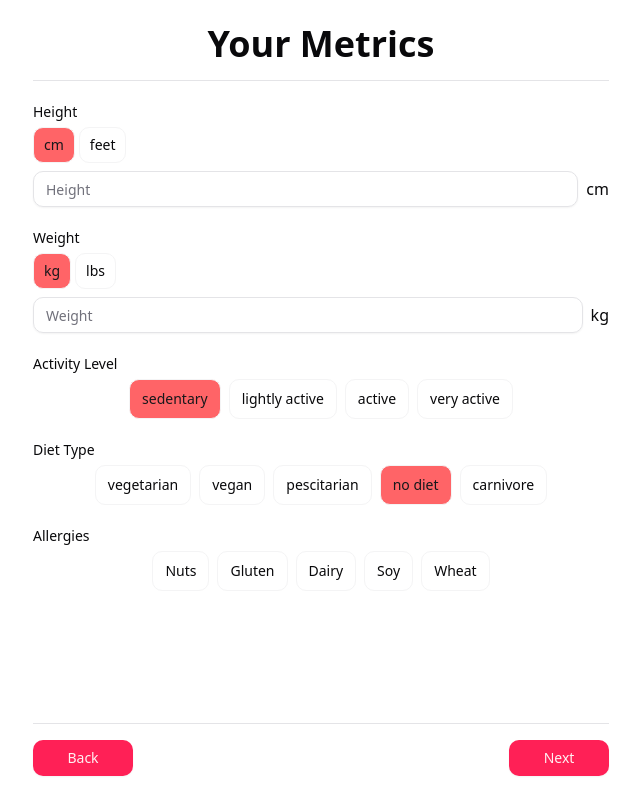
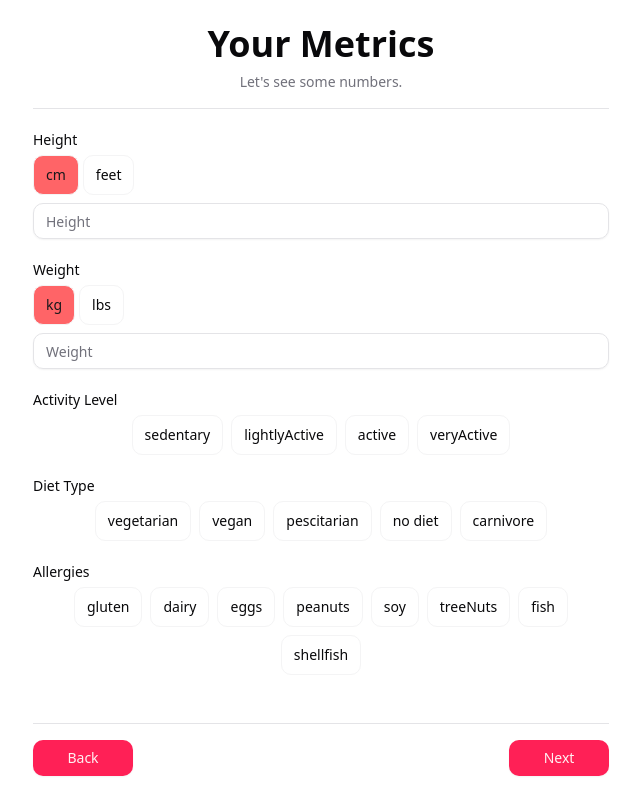
Before and after one commit to DanielCraciunGitHub/proteincount, a Next.js app: page / in a window 1280 px wide. Both pictures are taken after a click on the button "Next". Shown: the whole page, without its empty margins (319-959 px from the left). Built offline with nearby package versions, Linux system fonts and the light colour scheme.

Commit message:
fixed bugs

```diff
--- a/src/components/DynamicField.tsx
+++ b/src/components/DynamicField.tsx
@@ -44,7 +44,11 @@ export const DynamicField = ({
                     <Input
                       placeholder={fieldData.placeholder}
                       {...formField}
-                      value={String(formField.value)}
+                      value={
+                        formField.value === undefined
+                          ? ""
+                          : String(formField.value)
+                      }
                     />
                   );
                 case "number":
@@ -53,7 +57,11 @@ export const DynamicField = ({
                       type="number"
                       placeholder={fieldData.placeholder}
                       {...formField}
-                      value={String(formField.value)}
+                      value={
+                        formField.value === undefined
+                          ? ""
+                          : String(formField.value)
+                      }
                     />
                   );
                 case "textarea":
@@ -62,46 +70,63 @@ export const DynamicField = ({
                       <Textarea
                         placeholder={fieldData.placeholder}
                         {...formField}
-                        value={String(formField.value)}
+                        value={
+                          formField.value === undefined
+                            ? ""
+                            : String(formField.value)
+                        }
                       />
                       <div className="flex justify-end text-xs text-muted-foreground">
                         <span>
-                          {String(formField.value).length}/120 characters
+                          {
+                            (formField.value === undefined
+                              ? ""
+                              : String(formField.value)
+                            ).length
+                          }
+                          /120 characters
                         </span>
                       </div>
                     </div>
                   );
                 case "heightInput":
+                  const heightUnit = form.watch("height.unit");
+                  const heightFeet = form.watch("height.feet");
+                  const heightInches = form.watch("height.inches");
+                  const heightCm = form.watch("height.cm");
                   return (
                     <div className="space-y-2">
                       <ToggleGroup
                         type="single"
                         variant="outline"
-                        value={(formField.value as any)?.unit || "metric"}
+                        value={heightUnit || "cm"}
                         onValueChange={(value) => {
+                          if (value) {
                             formField.onChange({
-                            ...(formField.value as any),
+                              ...((formField.value as any) || {}),
                               unit: value,
                             });
+                          }
                         }}
                       >
-                        <ToggleGroupItem value="cm" size="sm">
-                          cm
+                        {fieldData.options?.map((option: string) => (
+                          <ToggleGroupItem key={option} value={option}>
+                            {option}
                           </ToggleGroupItem>
-                        <ToggleGroupItem value="feet" size="sm">
-                          feet
-                        </ToggleGroupItem>
+                        ))}
                       </ToggleGroup>
 
-                      {(formField.value as any)?.unit === "feet" ? (
+                      {heightUnit === "feet" ? (
                         <div className="flex items-center gap-2">
                           <Input
                             type="number"
                             placeholder="Feet"
-                            value={(formField.value as any)?.feet || ""}
+                            value={
+                              heightFeet === undefined ? "" : heightFeet
+                            }
                             onChange={(e) => {
                               formField.onChange({
-                                ...(formField.value as any),
+                                ...((formField.value as any) || {}),
                                 feet: e.target.value,
                               });
                             }}
@@ -109,10 +134,14 @@ export const DynamicField = ({
                           <Input
                             type="number"
                             placeholder="Inches"
-                            value={(formField.value as any)?.inches || ""}
+                            value={
+                              heightInches === undefined
+                                ? ""
+                                : heightInches
+                            }
                             onChange={(e) => {
                               formField.onChange({
-                                ...(formField.value as any),
+                                ...((formField.value as any) || {}),
                                 inches: e.target.value,
                               });
                             }}
@@ -123,15 +152,14 @@ export const DynamicField = ({
                           <Input
                             type="number"
                             placeholder="Height"
-                            value={(formField.value as any)?.cm || ""}
+                            value={heightCm === undefined ? "" : heightCm}
                             onChange={(e) => {
                               formField.onChange({
-                                ...(formField.value as any),
+                                ...((formField.value as any) || {}),
                                 cm: e.target.value,
                               });
                             }}
                           />
-                          <span>cm</span>
                         </div>
                       )}
                     </div>
@@ -140,75 +168,73 @@ export const DynamicField = ({
                   return (
                     <ToggleGroup
                       type="multiple"
-                      value={formField.value as string[]}
+                      value={(formField.value as string[]) || []}
                       onValueChange={formField.onChange}
-                      defaultValue={formField.value as string[]}
+                      defaultValue={(formField.value as string[]) || []}
                       className="flex flex-wrap gap-2 justify-center"
                     >
-                      <ToggleGroupItem value="nuts">Nuts</ToggleGroupItem>
-                      <ToggleGroupItem value="gluten">
-                        Gluten
+                      {fieldData.options?.map((option: string) => (
+                        <ToggleGroupItem key={option} value={option}>
+                          {option}
                         </ToggleGroupItem>
-                      <ToggleGroupItem value="dairy">
-                        Dairy
-                      </ToggleGroupItem>
-                      <ToggleGroupItem value="soy">Soy</ToggleGroupItem>
-                      <ToggleGroupItem value="wheat">
-                        Wheat
-                      </ToggleGroupItem>
+                      ))}
                     </ToggleGroup>
                   );
                 case "weightInput":
+                  const weightUnit = form.watch("weight.unit");
+                  const weightKg = form.watch("weight.kg");
+                  const weightLbs = form.watch("weight.pounds");
                   return (
                     <div className="space-y-2">
                       <ToggleGroup
                         type="single"
                         variant="outline"
-                        value={(formField.value as any)?.unit || "metric"}
+                        value={weightUnit || "kg"}
                         onValueChange={(value) => {
+                          if (value) {
                             formField.onChange({
-                            ...(formField.value as any),
+                              ...((formField.value as any) || {}),
                               unit: value,
                             });
+                          }
                         }}
                       >
-                        <ToggleGroupItem value="kg" size="sm">
-                          kg
+                        {fieldData.options?.map((option: string) => (
+                          <ToggleGroupItem key={option} value={option}>
+                            {option}
                           </ToggleGroupItem>
-                        <ToggleGroupItem value="lbs" size="sm">
-                          lbs
-                        </ToggleGroupItem>
+                        ))}
                       </ToggleGroup>
 
-                      {(formField.value as any)?.unit === "lbs" ? (
+                      {weightUnit === "lbs" ? (
                         <div className="flex items-center gap-2">
                           <Input
                             type="number"
                             placeholder="Pounds"
-                            value={(formField.value as any)?.pounds || ""}
+                            value={
+                              weightLbs === undefined ? "" : weightLbs
+                            }
                             onChange={(e) => {
                               formField.onChange({
-                                ...(formField.value as any),
+                                ...((formField.value as any) || {}),
                                 pounds: e.target.value,
                               });
                             }}
                           />
-                          <span>lbs</span>
                         </div>
                       ) : (
                         <div className="flex items-center gap-2">
                           <Input
                             type="number"
                             placeholder="Weight"
-                            value={(formField.value as any)?.kg || ""}
+                            value={weightKg === undefined ? "" : weightKg}
                             onChange={(e) => {
                               formField.onChange({
-                                ...(formField.value as any),
+                                ...((formField.value as any) || {}),
                                 kg: e.target.value,
                               });
                             }}
                           />
-                          <span>kg</span>
                         </div>
                       )}
                     </div>
@@ -219,9 +245,9 @@ export const DynamicField = ({
                       type="single"
                       variant="outline"
                       className="flex flex-wrap gap-2 justify-center"
-                      value={formField.value as string}
+                      value={(formField.value as string) || ""}
                       onValueChange={formField.onChange}
-                      defaultValue={formField.value as string}
+                      defaultValue={(formField.value as string) || ""}
                     >
                       {fieldData.options?.map((option: string) => (
                         <ToggleGroupItem
--- a/src/components/FormComponent.tsx
+++ b/src/components/FormComponent.tsx
@@ -27,21 +27,21 @@ export function FormComponent() {
     resolver: zodResolver(formStateSchema),
     defaultValues: {
       name: "",
-      age: 0,
+      age: undefined,
       allergies: [],
-      activityLevel: "sedentary",
-      dietType: "no diet",
-      gender: "male",
+      activityLevel: undefined,
+      dietType: undefined,
+      gender: undefined,
       height: {
         unit: "cm",
-        cm: 0,
-        feet: 0,
-        inches: 0,
+        cm: undefined,
+        feet: undefined,
+        inches: undefined,
       },
       weight: {
         unit: "kg",
-        kg: 0,
-        pounds: 0,
+        kg: undefined,
+        pounds: undefined,
       },
       meals: [],
     },
@@ -63,6 +63,13 @@ export function FormComponent() {
           <h2 className="text-2xl sm:text-3xl md:text-4xl font-bold">
             {stateToFormTitle(state.value)}
           </h2>
+          <p className="text-sm text-muted-foreground mt-2">
+            {state.matches("personal_questions") &&
+              "Let's get to know you better."}
+            {state.matches("your_metrics") && "Let's see some numbers."}
+            {state.matches("meal_questions") &&
+              "The fun part. Describe your meals."}
+          </p>
         </div>
 
         {/* Content - Scrollable area */}
--- a/src/data/formDataSchema.ts
+++ b/src/data/formDataSchema.ts
@@ -1,4 +1,11 @@
-import { FormState } from "@/types/validations/form";
+import {
+  activityLevels,
+  allergies,
+  dietTypes,
+  FormState,
+  heightUnits,
+  weightUnits,
+} from "@/types/validations/form";
 
 export type FormDataItem = {
   key: keyof FormState;
@@ -53,34 +60,31 @@ export const metricsSchema: FormDataItem[] = [
     key: "height",
     type: "heightInput",
     label: "Height",
+    options: [...heightUnits],
   },
   {
     key: "weight",
     type: "weightInput",
     label: "Weight",
+    options: [...weightUnits],
   },
   {
     key: "activityLevel",
     type: "toggle-group",
     label: "Activity Level",
-    options: ["sedentary", "lightly active", "active", "very active"],
+    options: [...activityLevels],
   },
   {
     key: "dietType",
     type: "toggle-group",
     label: "Diet Type",
-    options: [
-      "vegetarian",
-      "vegan",
-      "pescitarian",
-      "no diet",
-      "carnivore",
-    ],
+    options: [...dietTypes],
   },
   {
     key: "allergies",
     type: "allergiesToggle",
     label: "Allergies",
+    options: [...allergies],
   },
 ];
 
--- a/src/types/validations/form.ts
+++ b/src/types/validations/form.ts
@@ -1,38 +1,63 @@
 import { z } from "zod";
+
+export const activityLevels = [
+  "sedentary",
+  "lightlyActive",
+  "active",
+  "veryActive",
+] as const;
+
+export const heightUnits = ["cm", "feet"] as const;
+
+export const weightUnits = ["kg", "lbs"] as const;
+
+export const dietTypes = [
+  "vegetarian",
+  "vegan",
+  "pescitarian",
+  "no diet",
+  "carnivore",
+] as const;
+
+export const gender = ["male", "female"] as const;
+
+export const mealSizes = ["small", "medium", "large"] as const;
+
+export const mealTypes = ["meal", "snack"] as const;
+
+export const allergies = [
+  "gluten",
+  "dairy",
+  "eggs",
+  "peanuts",
+  "soy",
+  "treeNuts",
+  "fish",
+  "shellfish",
+] as const;
 
 export const formStateSchema = z.object({
   name: z.string(),
   age: z.number(),
-  gender: z.enum(["male", "female"]),
-  activityLevel: z.enum([
-    "sedentary",
-    "lightlyActive",
-    "active",
-    "veryActive",
-  ]),
+  gender: z.enum(gender),
+  activityLevel: z.enum(activityLevels),
   height: z.object({
-    unit: z.enum(["cm", "feet"]),
+    unit: z.enum(heightUnits),
     feet: z.number(),
     inches: z.number(),
     cm: z.number(),
   }),
   weight: z.object({
-    unit: z.enum(["kg", "lbs"]),
+    unit: z.enum(weightUnits),
     pounds: z.number(),
     kg: z.number(),
   }),
-  dietType: z.enum([
-    "vegetarian",
-    "vegan",
-    "pescitarian",
-    "no diet",
-    "carnivore",
-  ]),
-  allergies: z.array(z.string()),
+  dietType: z.enum(dietTypes),
+  allergies: z.array(z.enum(allergies)),
   meals: z.array(
     z.object({
-      mealOrSnack: z.enum(["meal", "snack"]),
-      size: z.enum(["small", "medium", "large"]),
+      mealOrSnack: z.enum(mealTypes),
+      size: z.enum(mealSizes),
       description: z.string(),
     })
   ),
```
Lines whose indentation alone changed are shown as unchanged.
